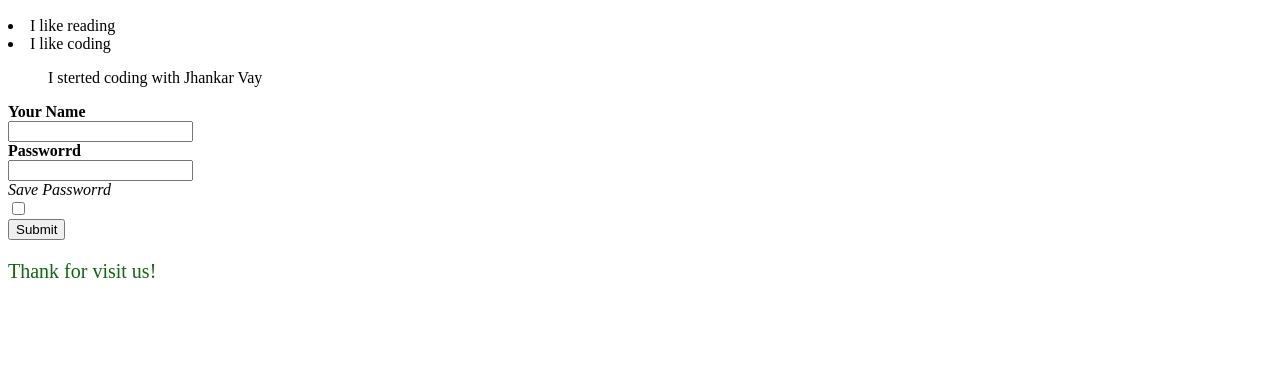
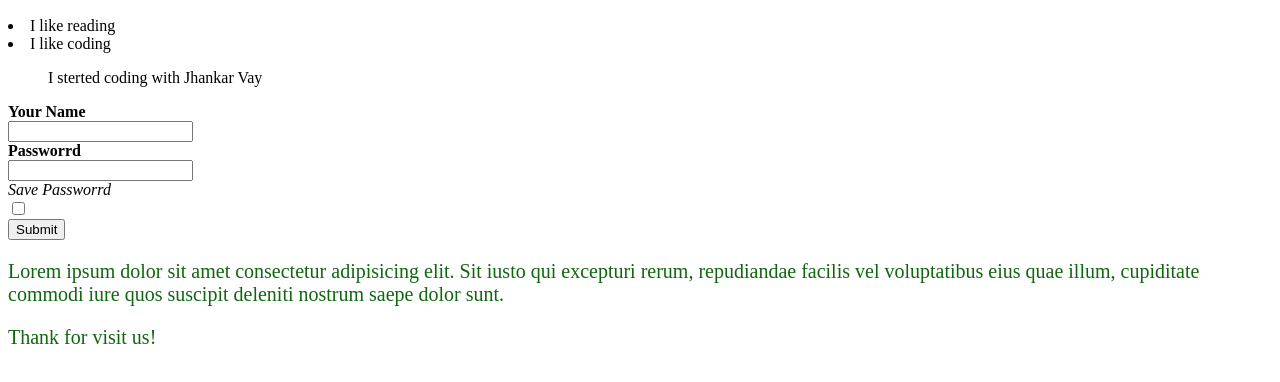
Before and after one commit to Mokshadul8/my-second-repo, a plain HTML site: page index.html in a window 1280 px wide. Shown: the part 106-488 px from the top of the page. Drawn offline with Linux system fonts and the light colour scheme.

Commit message:
dilam r ki

```diff
--- a/index.html
+++ b/index.html
@@ -22,7 +22,7 @@
     <input type="checkbox"><br>
     <button>Submit</button>
 
-
+    <p>Lorem ipsum dolor sit amet consectetur adipisicing elit. Sit iusto qui excepturi rerum, repudiandae facilis vel voluptatibus eius quae illum, cupiditate commodi iure quos suscipit deleniti nostrum saepe dolor sunt.</p>
     <p>Thank for visit us!</p>
 
 </body>
```
